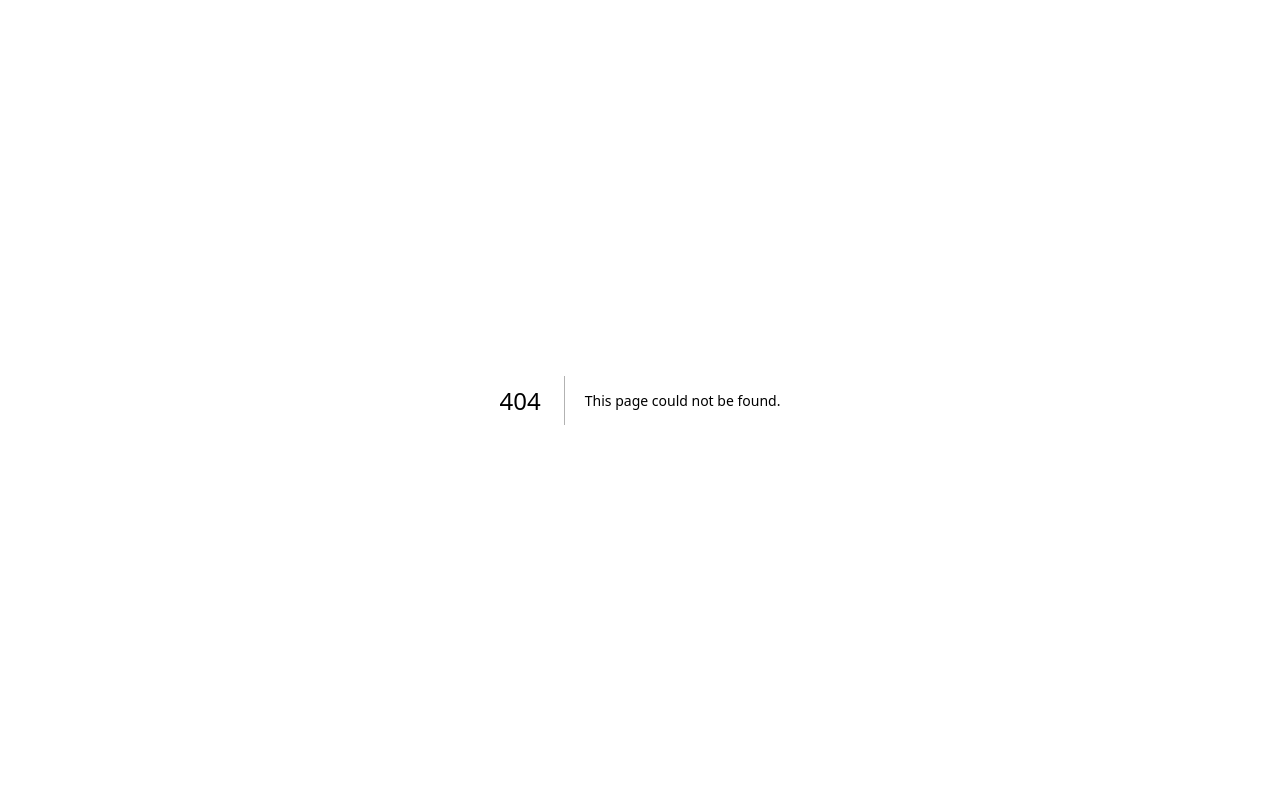
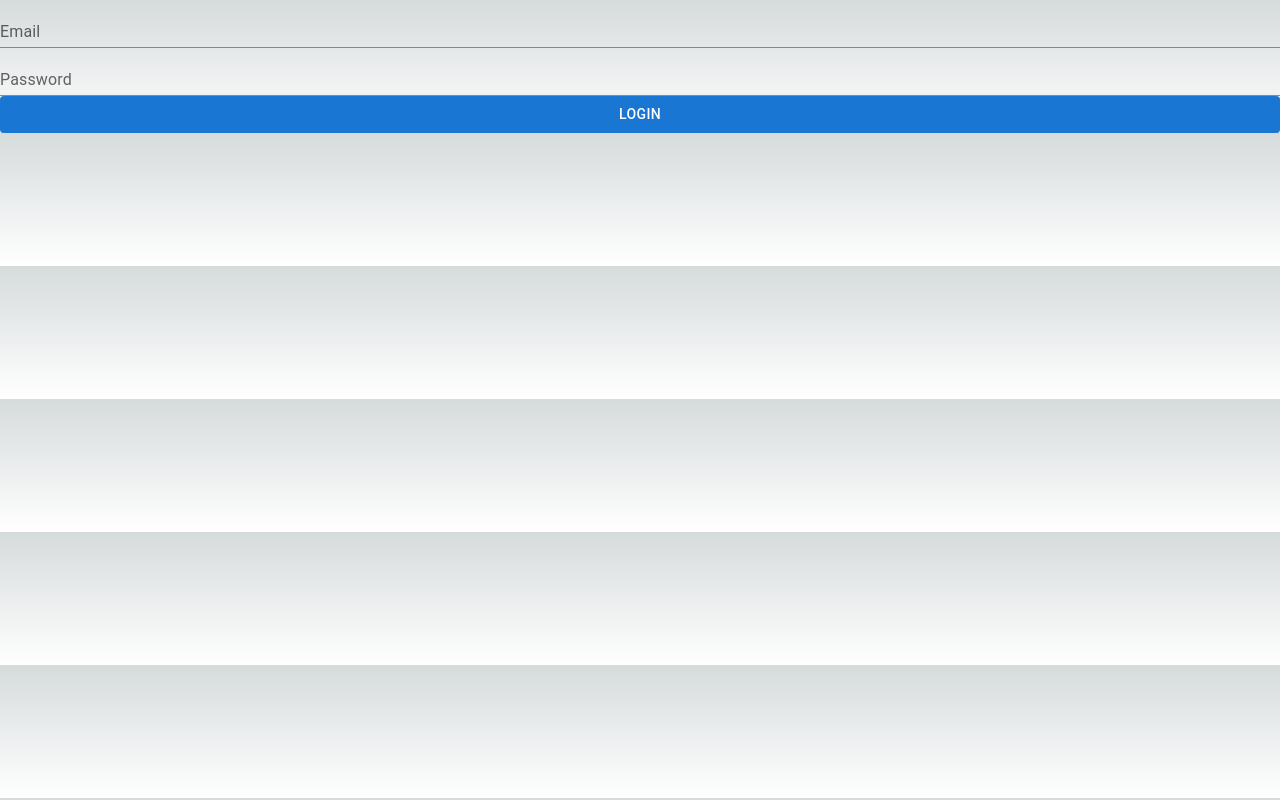
Before and after one commit to R894/bugtracker, a Next.js app in the folder client/: page /login in a window 1280 px wide. Before the commit this address had no page. Built offline with nearby package versions, Linux system fonts and the light colour scheme.

Commit message:
feat: add login component

```diff
--- /dev/null
+++ b/client/src/components/LoginForm.tsx
@@ -0,0 +1,13 @@
+import { Button, TextField } from "@mui/material";
+import styles from './loginform.module.scss'
+const LoginForm = () => {
+    return (
+        <div className={styles['login-form']}>
+            <TextField id="standard-basic" label="Email" variant="standard" />
+            <TextField id="standard-basic" label="Password" variant="standard" />
+            <Button variant="contained">Login</Button>
+        </div>
+     );
+}
+
+export default LoginForm;
--- /dev/null
+++ b/client/src/components/loginform.module.scss
@@ -0,0 +1,4 @@
+.login-form {
+    display: flex;
+    flex-direction: column;
+}
--- /dev/null
+++ b/client/src/pages/login.tsx
@@ -0,0 +1,5 @@
+import LoginForm from "@/components/LoginForm";
+
+export default function login() {
+  return <LoginForm />
+}
```
